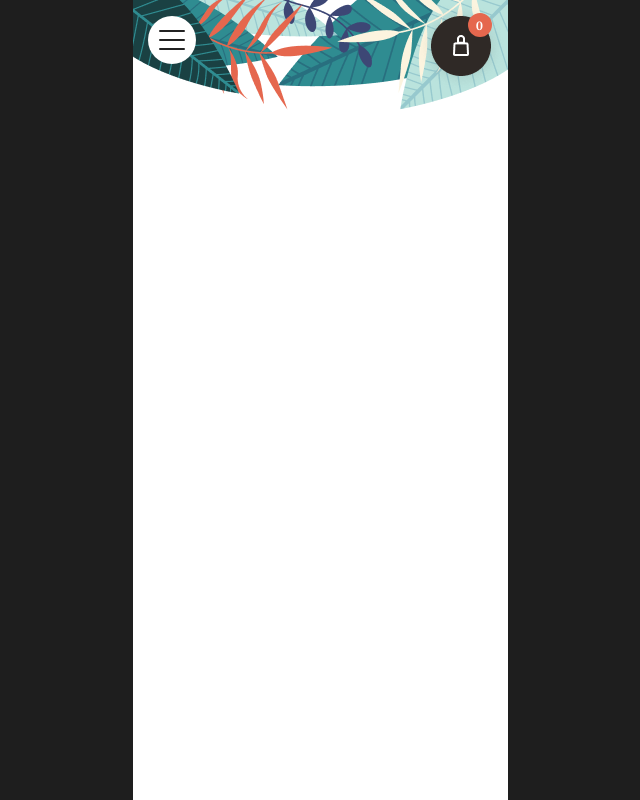
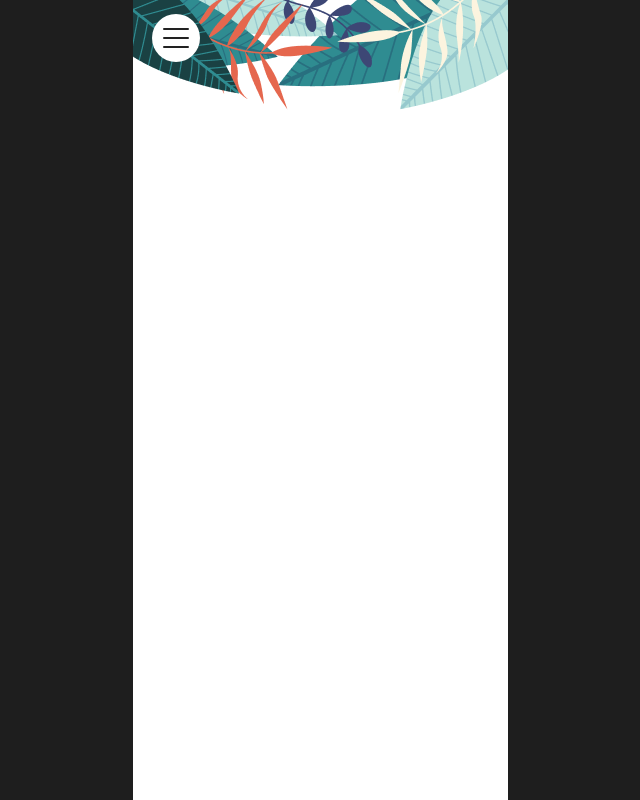
Before and after one commit to Emadenni/Air-bean-app, a React (Vite) app in the folder air-bean-app/: page /about in a window 1280 px wide. Shown: the top 800 px of the page, without its empty margins (320-960 px from the left). Built offline with nearby package versions, Linux system fonts and the light colour scheme.

Commit message:
removed carticon from about page

```diff
--- a/air-bean-app/src/components/Header/Header.tsx
+++ b/air-bean-app/src/components/Header/Header.tsx
@@ -1,4 +1,5 @@
 import React, { useState } from 'react';
+import { useLocation } from 'react-router-dom';
 import top from "../../assets/images/top.png";
 import navicon from "../../assets/images/navicon.svg";
 import carticon from "../../assets/images/carticon.png";
@@ -6,6 +7,8 @@ import "../Header/header.scss";
 import Nav from '../Nav/Nav';
 
 const Header = () => {
+  const location = useLocation();
+  const isAboutPage = location.pathname === '/about';
   const [isMenuOpen, setIsMenuOpen] = useState(false);
 
   const handleMenuToggle = () => {
@@ -18,11 +21,12 @@ const Header = () => {
 
     <div className="headerIcons">
       <img src={navicon} alt="headerIcons__navicon" onClick={handleMenuToggle} />
-
+      {!isAboutPage && (
       <div className="cart-icons-wrapper ">
         <img src={carticon} alt="headerIcons__carticon" />
         <p className="headerIcons__cart-counter">0</p>
       </div>
+       )}
     </div>
 
     {isMenuOpen && <Nav />}
--- a/air-bean-app/src/components/Header/header.scss
+++ b/air-bean-app/src/components/Header/header.scss
@@ -5,11 +5,8 @@
 
 }
 .inAbout  .headerIcons {
-  transform: translateY(-130px);
-}
-
-.inAbout  .headerIcons__carticon {
-  display: none;
+  transform: translateY(-103px);
+  margin-left: 19px;
 }
 
 
```
